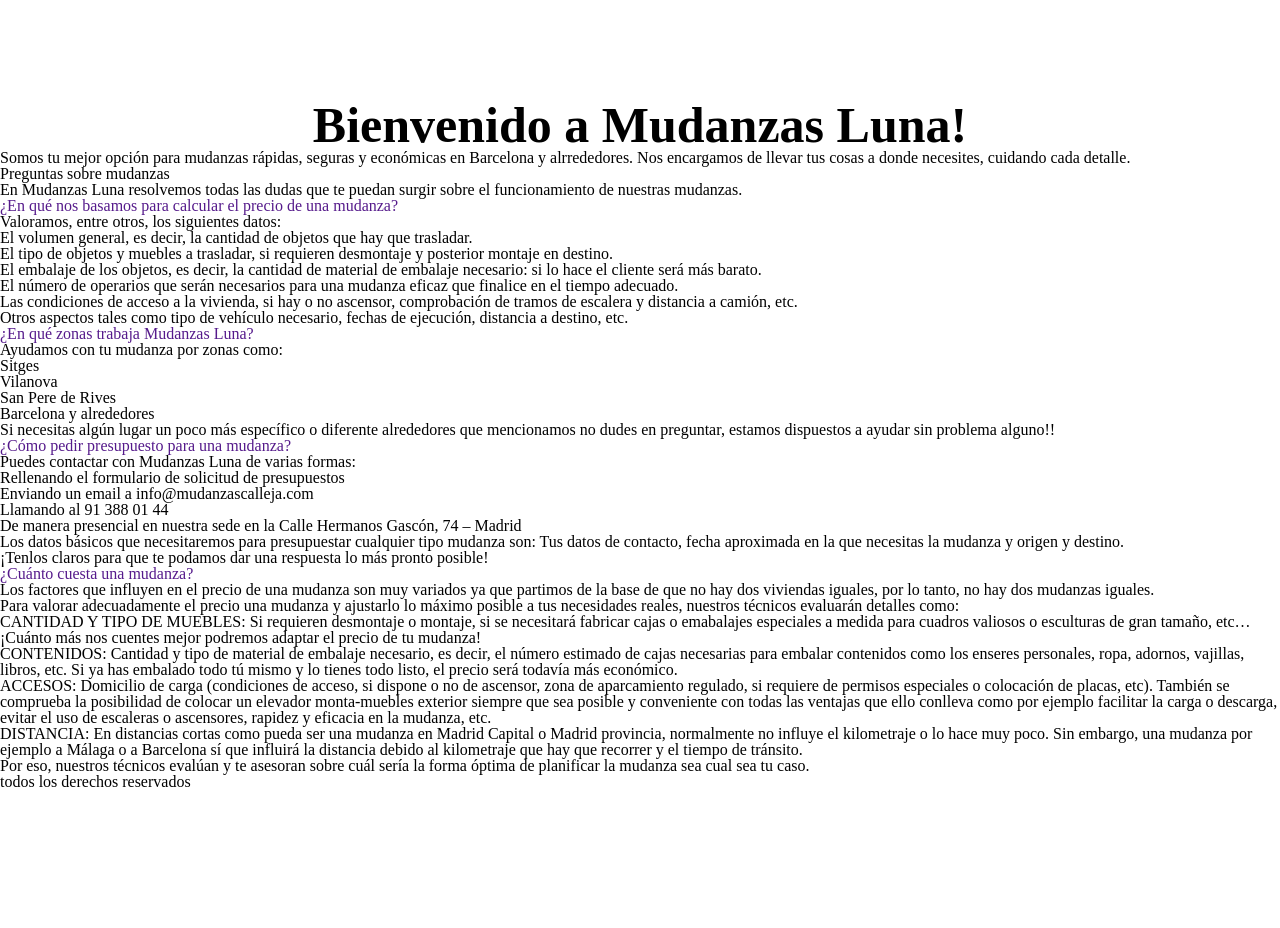
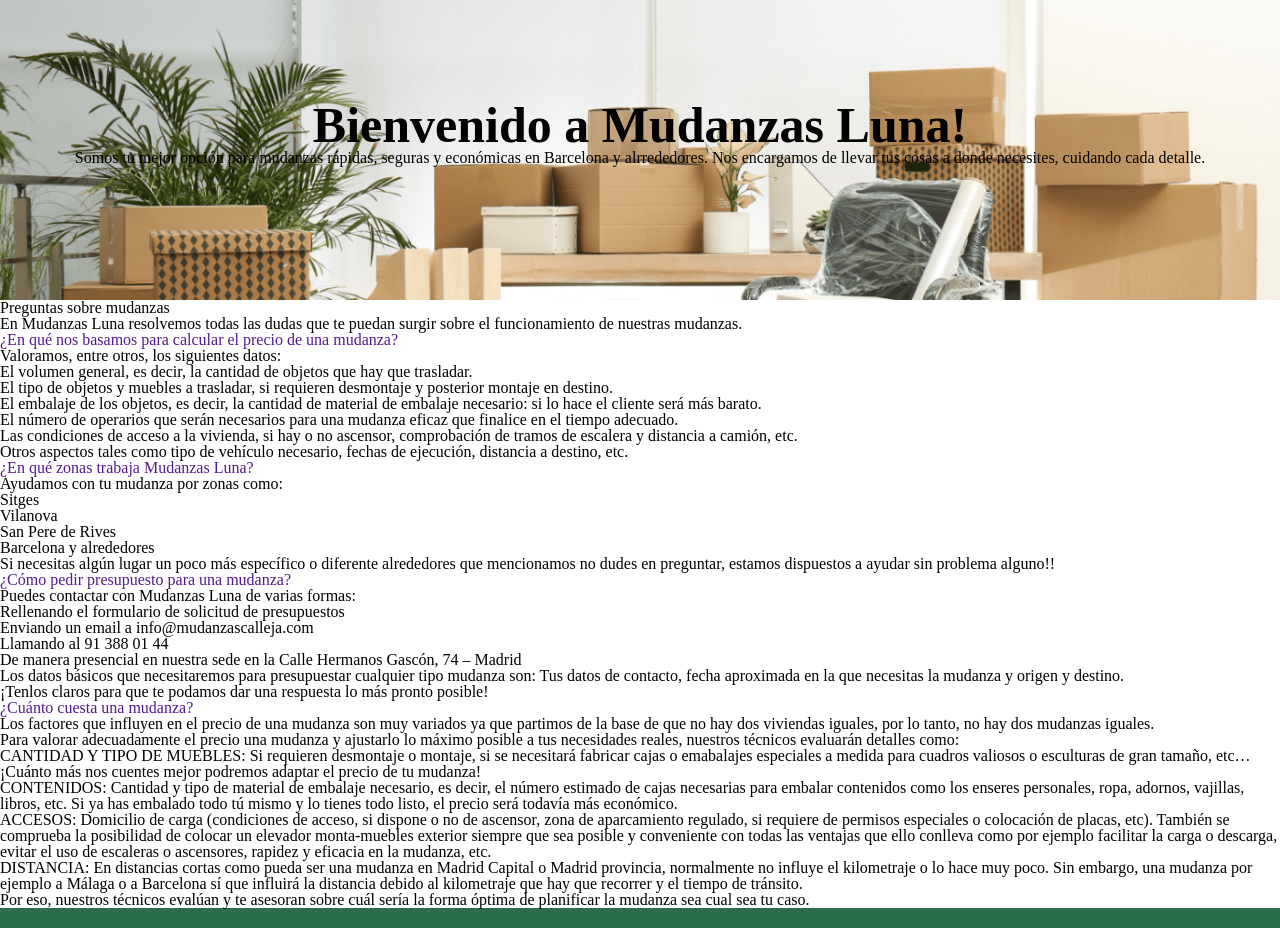
Before and after one commit to AdrianGF3/MudanzaLuna, a PHP site: page /apartados/nosotros.php in a window 1280 px wide. Shown: the part 66-994 px from the top of the page. Before the commit the page ends 853 px from the top, so only its background shows below. Run offline with PHP 8.4, Linux system fonts and the light colour scheme.

Commit message:
Se agregó contenido

```diff
--- a/apartados/nosotros.php
+++ b/apartados/nosotros.php
@@ -13,17 +13,19 @@
     <header>
         <nav>
             <ul>
-                <li><a href="" class="navMenu">Inicio</a></li>
+                <li><a href="../index.php" class="navMenu">Inicio</a></li>
                 <li><a href="" class="navMenu">Nosotros</a></li>
                 <li><a href="" class="navMenu">Contactanos</a></li>
             </ul>
         </nav>
     </header>
     <main>
-        <section id="inicio">
-            <div class="containerTitulo">
-                <h2>Bienvenido a Mudanzas Luna!</h2>
-                <p>Somos tu mejor opción para mudanzas rápidas, seguras y económicas en Barcelona y alrrededores. Nos encargamos de llevar tus cosas a donde necesites, cuidando cada detalle.</p>
+        <section id="inicio2">
+            <div class="container2">
+                <div class="imgTitulo">
+                    <h2>Bienvenido a Mudanzas Luna!</h2>
+                    <p>Somos tu mejor opción para mudanzas rápidas, seguras y económicas en Barcelona y alrrededores. Nos encargamos de llevar tus cosas a donde necesites, cuidando cada detalle.</p>
+                </div>
             </div>
         </section>
         <section class="FAQ1">
@@ -101,7 +103,7 @@
         </section>
     </main>
     <footer>
-        <div class="mensajeFinal">todos los derechos reservados</div>
+
     </footer>
 </body>
 
--- a/css/main.css
+++ b/css/main.css
@@ -59,12 +59,28 @@ header nav ul li a:hover {
 }
 
 /*Titulo*/
-#inicio .containerTitulo h2 {
+#inicio2{
+    background-image: url(../img/camiones.png);
+    height: 300px;
+    background-size: cover;
+    background-repeat: no-repeat;
+    display: flex;
+    margin-top: -100px;
+}
+.container2{
+    width: 100%;
+}
+.container2 h2 {
+    margin-top: 100px;
     text-align: center;
     font-size: 50px;
     font-weight: bold;
     color: rgb(0, 0, 0);
 }
+.container2 p{
+    text-align: center;
+}
+
 
 #TituloPregunta a h3 {
     font-size: 15px;
@@ -88,3 +104,11 @@ main{
     justify-content: center;
     box-sizing: border-box;
 }
+
+footer {
+    background-color: var(--verde-bosque);
+    display: flex;
+    justify-content: space-between;
+    padding: 10px 20px;
+    align-items: center;
+}
```
Also changed, not shown: index.php (+4 -5 lines), img/camiones.png (added).
